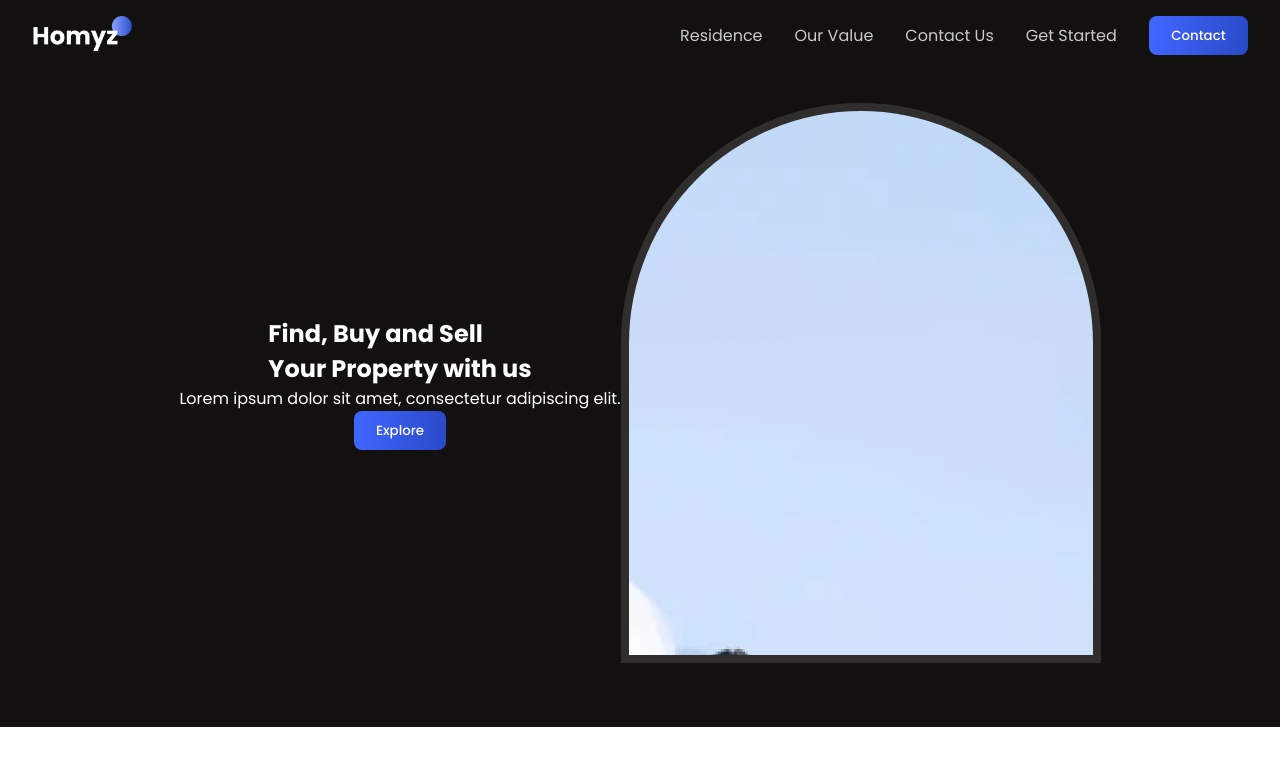
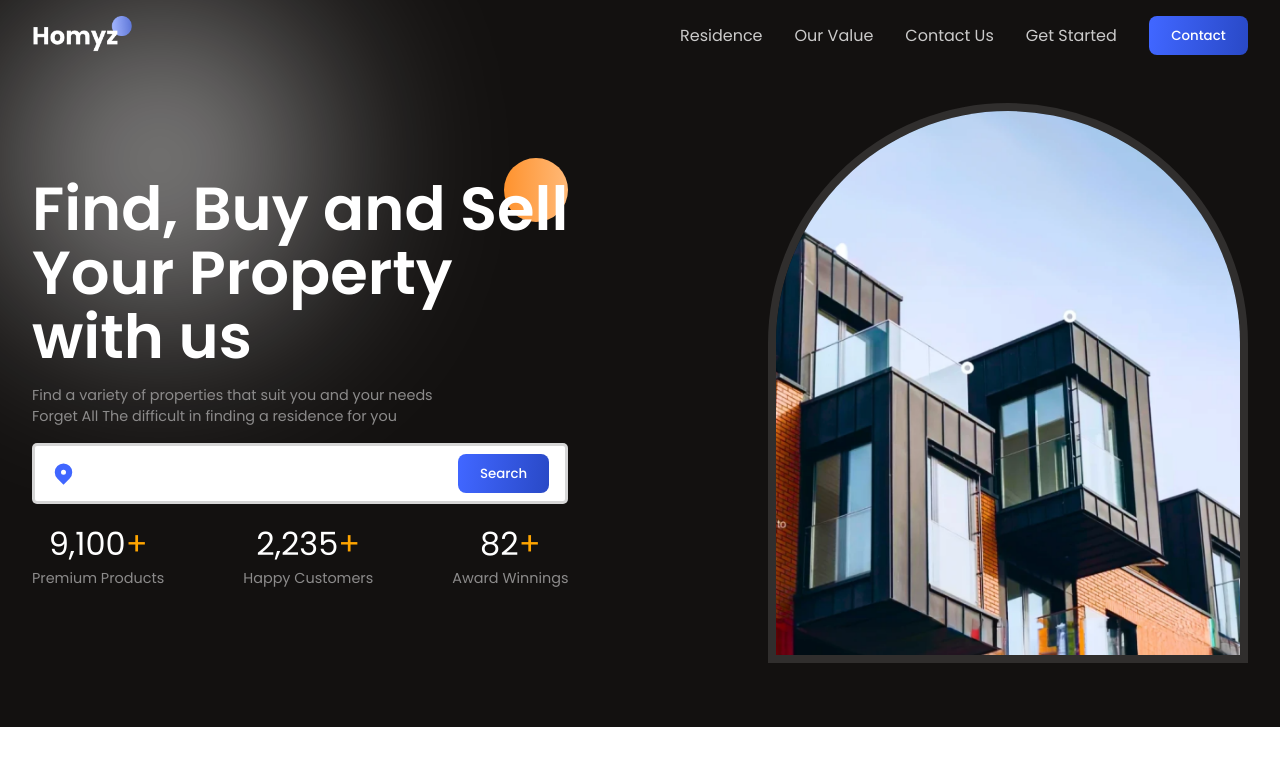
Before and after one commit to Samms206/RealEstateReacJS, a React (Vite) app: page / in a window 1280 px wide. Shown: the top 766 px of the page. Built offline with nearby package versions, Linux system fonts and the light colour scheme.

Commit message:
added-HeroSection

```diff
--- /dev/null
+++ b/src/App.css
@@ -0,0 +1,20 @@
+.App{
+    position: relative;
+    overflow-x: clip;
+}
+
+.App>:nth-child(1){
+    background:var(--black);
+    position: relative;
+}
+
+.white-gradient{
+    position: absolute;
+    width: 20rem;
+    height: 20rem;
+    background: rgba(255, 255, 255, 0.522);
+    filter: blur(100px);
+    left: 0;
+    top: 0;
+    border-radius: 100%;
+}
--- a/src/App.jsx
+++ b/src/App.jsx
@@ -1,11 +1,15 @@
 import Header from "./components/Header/Header";
 import Hero from "./components/Hero/Hero";
+import "./App.css";
 
 function App() {
   return (
     <div className="App">
-      <Header />
-      <Hero />
+      <div>
+        <div className="white-gradient"/>
+        <Header />
+        <Hero />
+      </div>
     </div>
   );
 }
--- a/src/components/Hero/Hero.css
+++ b/src/components/Hero/Hero.css
@@ -1,13 +1,11 @@
 .hero-wrapper{
     color: var(--white);
     position: relative;
-    background-color: var(--black);
     padding-bottom: 2rem;
 }
 
-.hero-contaier{
+.hero-container {
     justify-content: space-between;
-    align-items: flex-end;
 }
 
 /* right inside */
@@ -18,3 +16,64 @@
     border-radius: 15rem 15rem 0 0;
     border: 8px solid rgba(255,255,255, 0.12);
 }
+.image-container>img{
+    width: 100%;
+    height: 100%;
+}
+
+/* left inside */
+.hero-left{
+    gap: 1rem;
+}
+
+.hero-title{
+    position: relative;
+    z-index: 1;
+}
+
+.hero-title>h1{
+    font-weight: 600;
+    font-size: 3.8rem;
+    line-height: 4rem;
+}
+
+.orange-circle{
+    position: absolute;
+    width: 4rem;
+    height: 4rem;
+    border-radius: 100%;
+    background: var(--orange-gradient);
+    top: -10%;
+    right: 0;
+    z-index: -1;
+}
+
+.search-bar{
+    background-color: var(--white);
+    border-radius: 5px;
+    border: 3px solid rgba(120,120,120, 0.3);
+    gap: 1rem;
+    padding: 0.5rem 1rem;
+    justify-content: space-between;
+    width: 100%;
+}
+
+.search-bar>input{
+    background-color: transparent;
+    border: none;
+    outline: none;
+    font-size: 1rem;
+}
+
+.stats{
+    width: 100%;
+    justify-content: space-between;
+}
+
+.stat>:nth-child(1){
+    font-size: 2rem;
+}
+
+.stat>:nth-child(1)>:last-child{
+   color: orange;
+}
--- a/src/components/Hero/Hero.jsx
+++ b/src/components/Hero/Hero.jsx
@@ -1,26 +1,66 @@
 import React from "react";
 import "./Hero.css"
+import {HiLocationMarker} from "react-icons/hi"
+import CountUp from "react-countup";
 
 const Hero = () => {
     return (
         <section className="hero-wrapper">
             <div className="paddings innerWidth flexCenter hero-container">
-                <div className="flexColCenter hero-left">
-                    <h1 className="hero-heading">
-                        Find, Buy and Sell <br /> Your Property with us
-                    </h1>
-                    <p className="hero-description">
-                        Lorem ipsum dolor sit amet, consectetur adipiscing elit.
-                    </p>
-                    <button className="button">
-                        <a href="#">Explore</a>
-                    </button>
+                {/* Left Side */}
+                <div className="flexColStart hero-left">
+                    <div className="hero-title">
+                        <div className="orange-circle"/>
+                        <h1>Find, Buy and Sell <br /> Your Property <br />with us </h1>
+                    </div>
+                    <div className="flexColStart hero-desc">
+                        <span className="secondaryText">Find a variety of properties that suit you and your needs</span>
+                        <span className="secondaryText">Forget All The difficult in finding a residence for you</span>
+                    </div>
+                    <div className="flexCenter search-bar">
+                        <HiLocationMarker color="var(--blue)" size={25}/>
+                        <input type="text" />
+                        <button className="button">Search</button>
+                    </div>
+                    <div className="flexCenter stats">
+                    <div className="flexColCenter stat">
+                            <span>
+                                <CountUp start={8000} end={9100} duration={4} />
+                                <span>+</span>
+                            </span>
+                            <span className="secondaryText">
+                                Premium Products
+                            </span>
+                        </div>
+                        <div className="flexColCenter stat">
+                            <span>
+                                <CountUp start={1900} end={2235} duration={4} />
+                                <span>+</span>
+                            </span>
+                            <span className="secondaryText">
+                                Happy Customers
+                            </span>
+                        </div>
+                        <div className="flexColCenter stat">
+                            <span>
+                                <CountUp end={82} />
+                                <span>+</span>
+                            </span>
+                            <span className="secondaryText">
+                                Award Winnings
+                            </span>
+                        </div>
+                    </div>
                 </div>
+                {/* end of left side */}
+
+                 {/* Right Side */}
                 <div className="flexCenter hero-right">
                     <div className="image-container">
                         <img src="./hero-image.png" alt="hero" />
                     </div>
                 </div>
+                {/* end right side */}
             </div>
         </section>
     )
```
